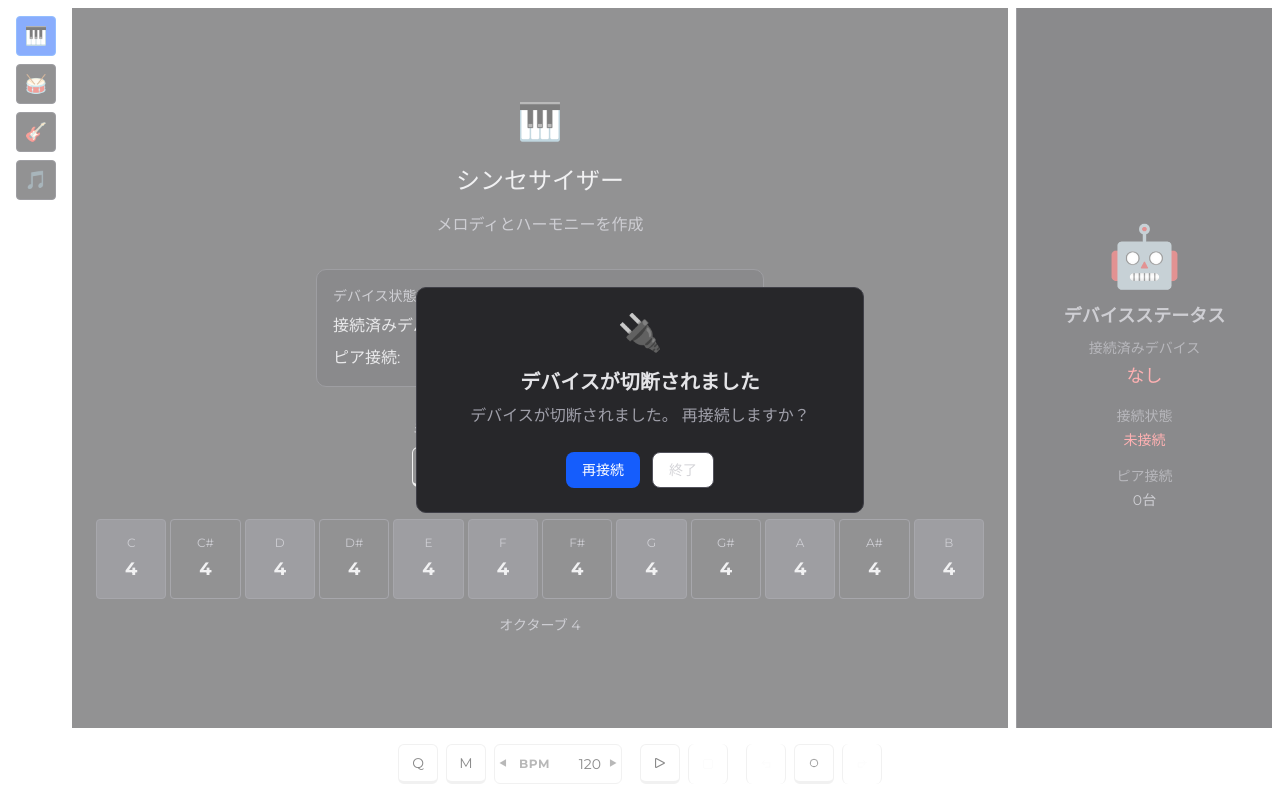
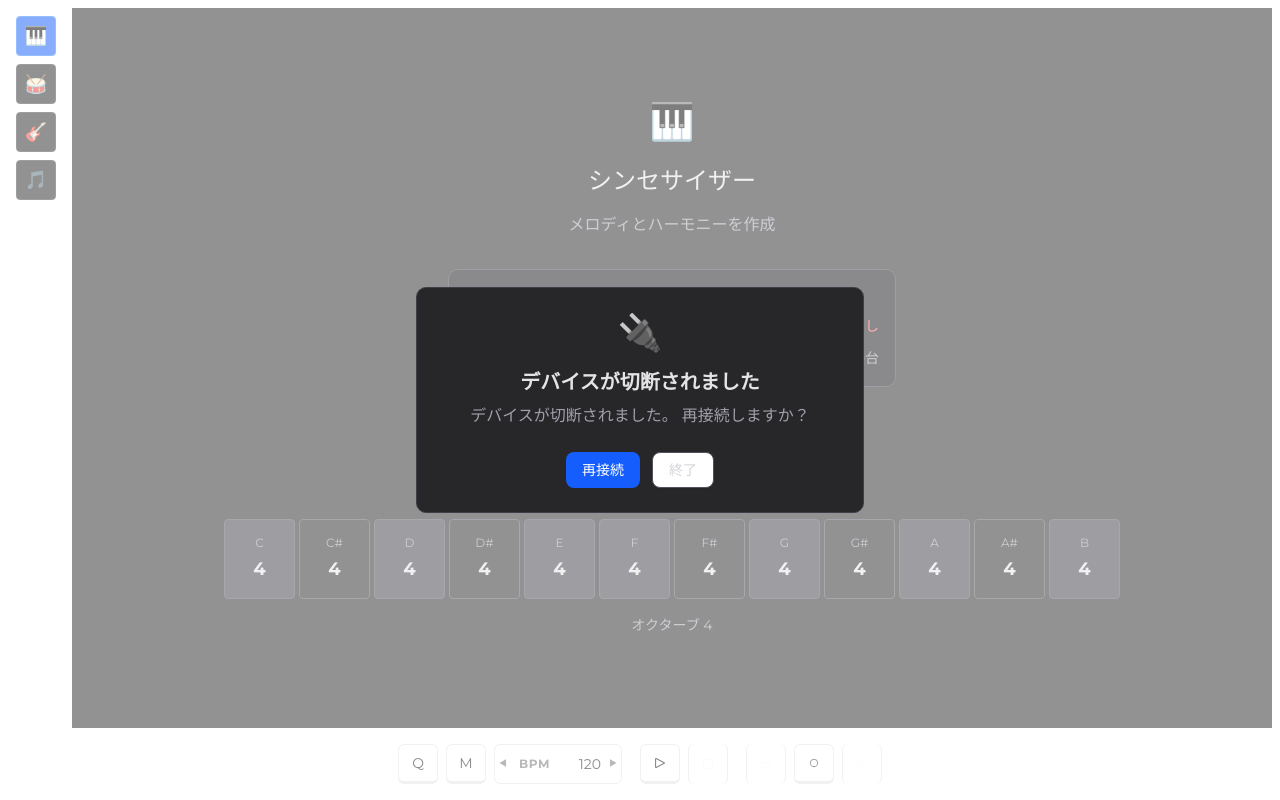
Before and after one commit to Weareable/Synthevery_Syntheditor, a Next.js app in the folder syntheditor/: page /player/synthesizer in a window 1280 px wide. Built offline with nearby package versions, Linux system fonts and the light colour scheme.

Commit message:
refactor 右側のデバイス画面を削除してレイアウトを2カラムに変更

```diff
--- a/syntheditor/app/(main)/layout.tsx
+++ b/syntheditor/app/(main)/layout.tsx
@@ -1,6 +1,5 @@
 'use client'
 import { VerticalNavigationBar } from '@/components/VerticalNavigationBar'
-import { DeviceStatusPanel } from '@/components/DeviceStatusPanel'
 import { MediaControlBar } from '@/components/MediaControlBar'
 import { ReconnectModal } from '@/components/ui/reconnect-modal'
 import useMesh from '@/hooks/useMesh'
@@ -52,10 +51,6 @@ export default function MainLayout({ children }: { children: React.ReactNode })
                     <main className="flex-1 overflow-auto bg-zinc-800 flex items-center justify-center">
                         {children}
                     </main>
-                    {/* デバイスステータス領域 */}
-                    <aside className="w-64 bg-zinc-900 border-l border-zinc-700 flex flex-col items-center py-2">
-                        <DeviceStatusPanel />
-                    </aside>
                 </div>
                 {/* メディアコントロールバー */}
                 <footer className="flex-none bg-background flex items-center justify-center">
```
